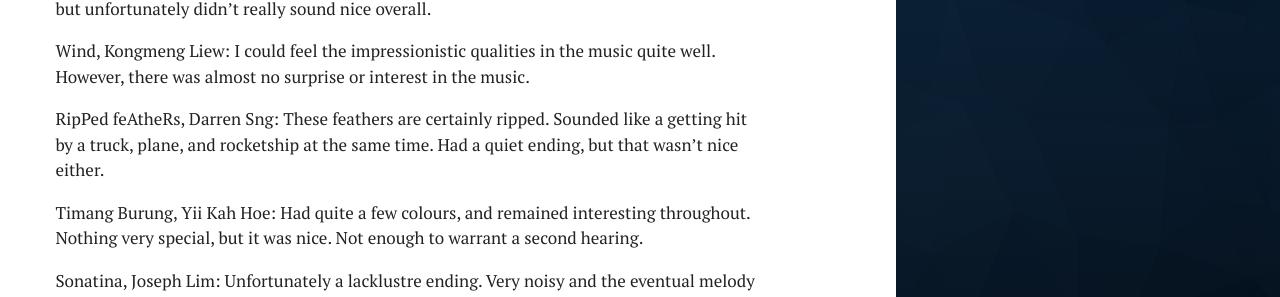
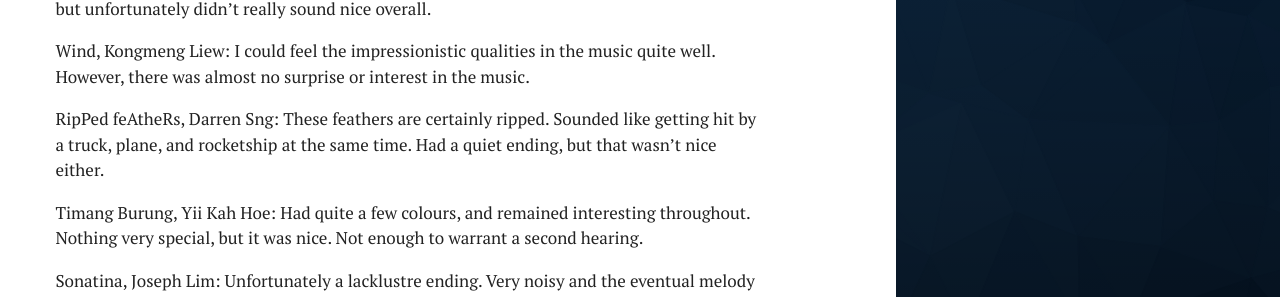
Before and after one commit to moke8198/moke8198.github.io, a Jekyll site: the page built from _posts/2017-08-17-Concert-Review.md, in a window 1280 px wide and 900 px high, scrolled down 3794 px. Shown: the part 153-450 px from the top of the window. Built offline with Jekyll 4.4.1, drawn with Linux system fonts in a browser that asks for light colours.

```diff
--- a/_posts/2017-08-17-Concert-Review.md
+++ b/_posts/2017-08-17-Concert-Review.md
@@ -110,7 +110,7 @@ Phosphorous, Eric Watson: More fascinating than pleasant. Had a lot of interesti
 Wind, Kongmeng Liew: I could feel the impressionistic qualities in the music quite well. However, there was almost no surprise or interest in the music.
 
 
-RipPed feAtheRs, Darren Sng: These feathers are certainly ripped. Sounded like a getting hit by a truck, plane, and rocketship at the same time. Had a quiet ending, but that wasn't nice either.
+RipPed feAtheRs, Darren Sng: These feathers are certainly ripped. Sounded like getting hit by a truck, plane, and rocketship at the same time. Had a quiet ending, but that wasn't nice either.
 
 
 Timang Burung, Yii Kah Hoe: Had quite a few colours, and remained interesting throughout. Nothing very special, but it was nice. Not enough to warrant a second hearing.
```
